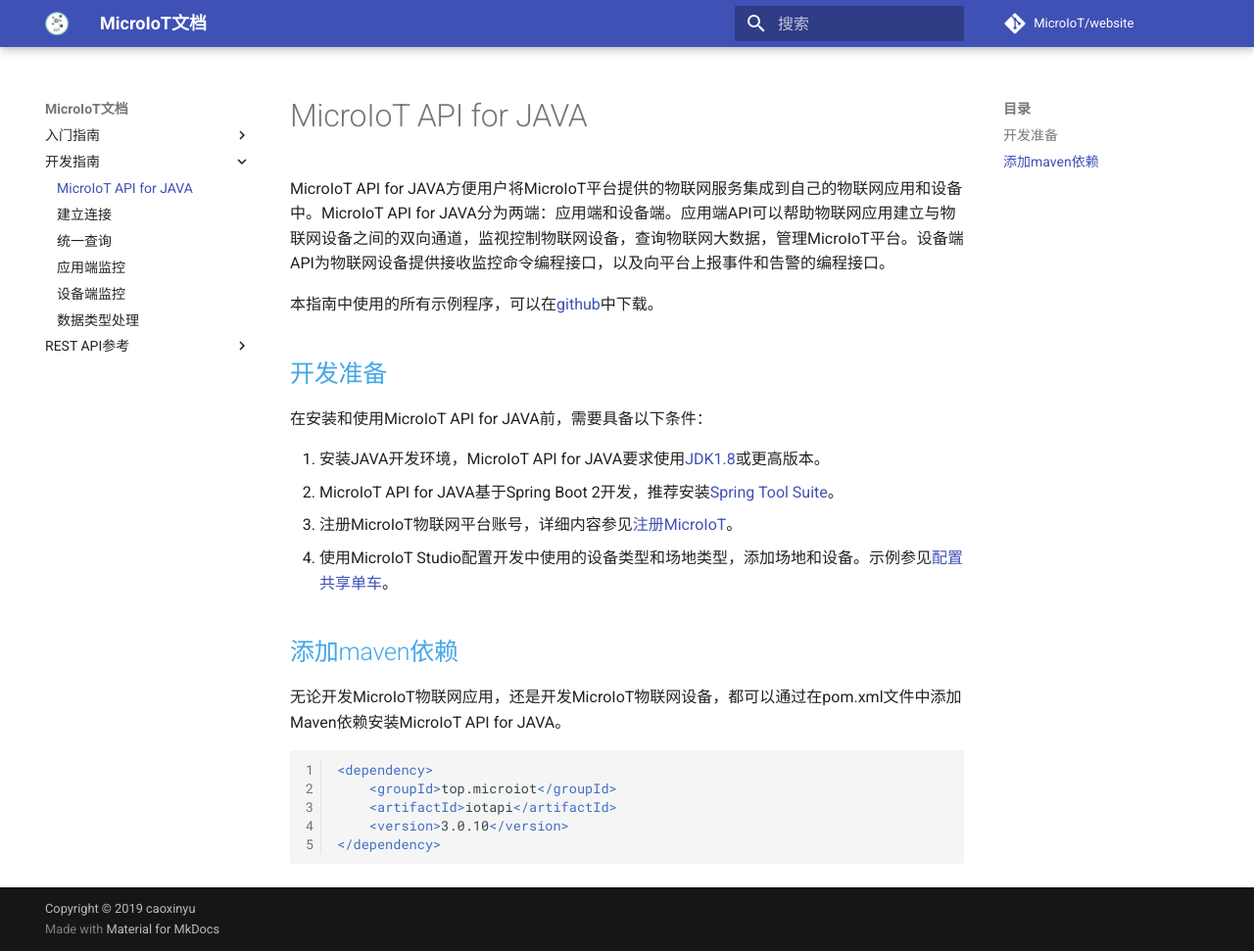
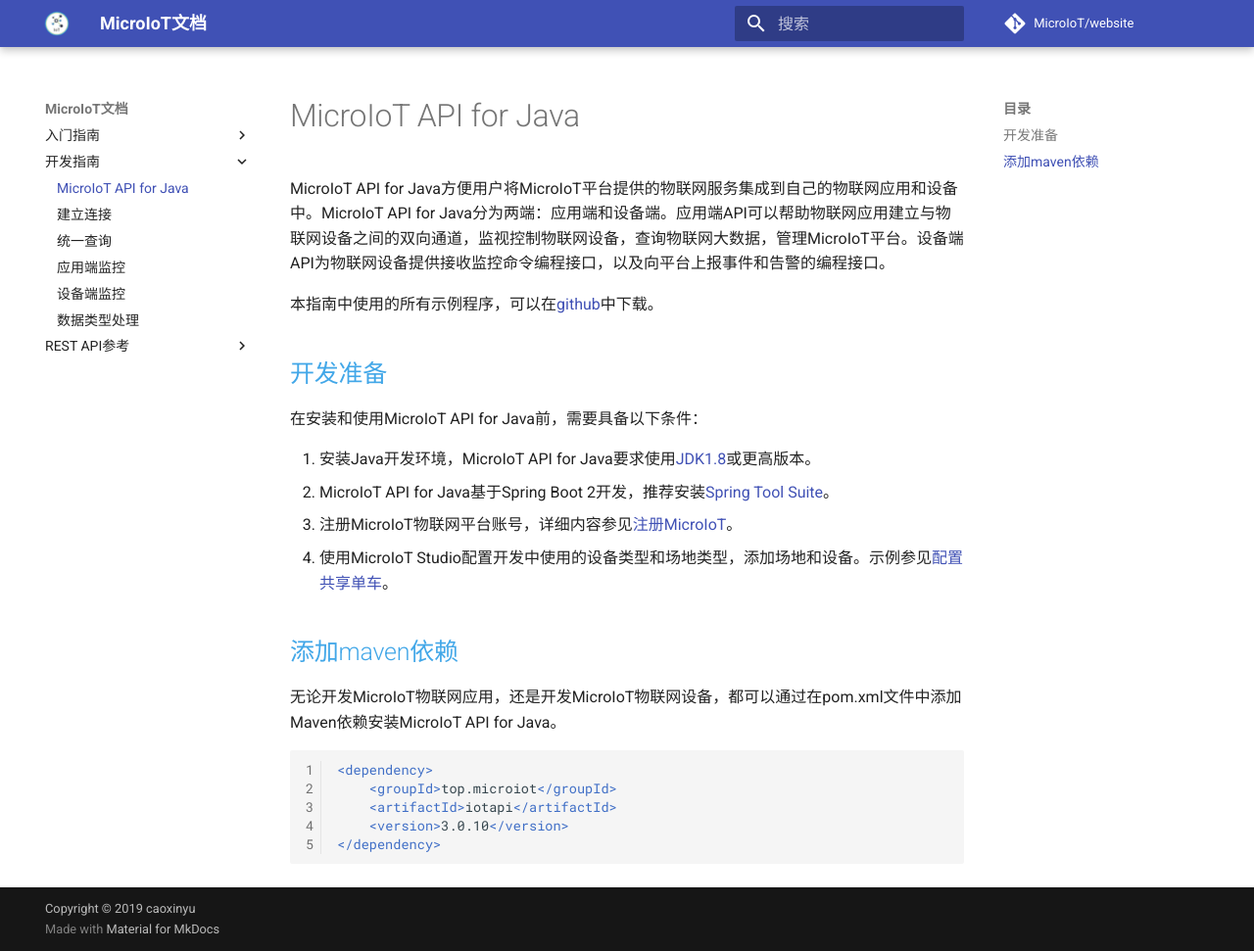
Before and after one commit to MicroIoT/website, an MkDocs documentation site: the page built from docs/development/index.md, in a window 1280 px wide and 971 px high. Shown: the whole window at 98% size. Built offline with MkDocs 1.6.1 and Material for MkDocs 9.7.7, drawn with Linux system fonts in a browser that asks for light colours; comment, search, counter and statistics services are not loaded; old or Windows-style settings are respelled for this version of MkDocs.

````diff
--- a/docs/development/index.md
+++ b/docs/development/index.md
@@ -1,19 +1,19 @@
-MicroIoT API for JAVA方便用户将MicroIoT平台提供的物联网服务集成到自己的物联网应用和设备中。MicroIoT API for JAVA分为两端：应用端和设备端。应用端API可以帮助物联网应用建立与物联网设备之间的双向通道，监视控制物联网设备，查询物联网大数据，管理MicroIoT平台。设备端API为物联网设备提供接收监控命令编程接口，以及向平台上报事件和告警的编程接口。
+MicroIoT API for Java方便用户将MicroIoT平台提供的物联网服务集成到自己的物联网应用和设备中。MicroIoT API for Java分为两端：应用端和设备端。应用端API可以帮助物联网应用建立与物联网设备之间的双向通道，监视控制物联网设备，查询物联网大数据，管理MicroIoT平台。设备端API为物联网设备提供接收监控命令编程接口，以及向平台上报事件和告警的编程接口。
 
 本指南中使用的所有示例程序，可以在[github](https://github.com/MicroIoT/MicroIoTDemo)中下载。
 
 ## 开发准备
 
-在安装和使用MicroIoT API for JAVA前，需要具备以下条件：
+在安装和使用MicroIoT API for Java前，需要具备以下条件：
 
-1. 安装JAVA开发环境，MicroIoT API for JAVA要求使用[JDK1.8](http://www.oracle.com/technetwork/java/javase/downloads/index.html)或更高版本。
-2. MicroIoT API for JAVA基于Spring Boot 2开发，推荐安装[Spring Tool Suite](https://spring.io/tools/sts/all)。
+1. 安装Java开发环境，MicroIoT API for Java要求使用[JDK1.8](http://www.oracle.com/technetwork/java/javase/downloads/index.html)或更高版本。
+2. MicroIoT API for Java基于Spring Boot 2开发，推荐安装[Spring Tool Suite](https://spring.io/tools/sts/all)。
 3. 注册MicroIoT物联网平台账号，详细内容参见[注册MicroIoT](../start/start.md#microiot)。
 4. 使用MicroIoT Studio配置开发中使用的设备类型和场地类型，添加场地和设备。示例参见[配置共享单车](../start/start.md)。
 
 ## 添加maven依赖
 
-无论开发MicroIoT物联网应用，还是开发MicroIoT物联网设备，都可以通过在pom.xml文件中添加Maven依赖安装MicroIoT API for JAVA。
+无论开发MicroIoT物联网应用，还是开发MicroIoT物联网设备，都可以通过在pom.xml文件中添加Maven依赖安装MicroIoT API for Java。
 
 ```maven
 <dependency>
--- a/mkdocs.yml
+++ b/mkdocs.yml
@@ -17,7 +17,7 @@ nav:
         - 产品介绍: start\product.md
         - 应用场景: start\scenario.md
     - 开发指南:
-        - MicroIoT API for JAVA: development\index.md
+        - MicroIoT API for Java: development\index.md
         - 建立连接: development\connect.md
         - 统一查询: development\query.md
         - 应用端监控: development\client.md
````
Also changed, not shown: docs/development/client.md (+1 -1 lines), docs/development/connect.md (+4 -4 lines), docs/development/datatype.md (+1 -1 lines), docs/development/query.md (+1 -1 lines).
